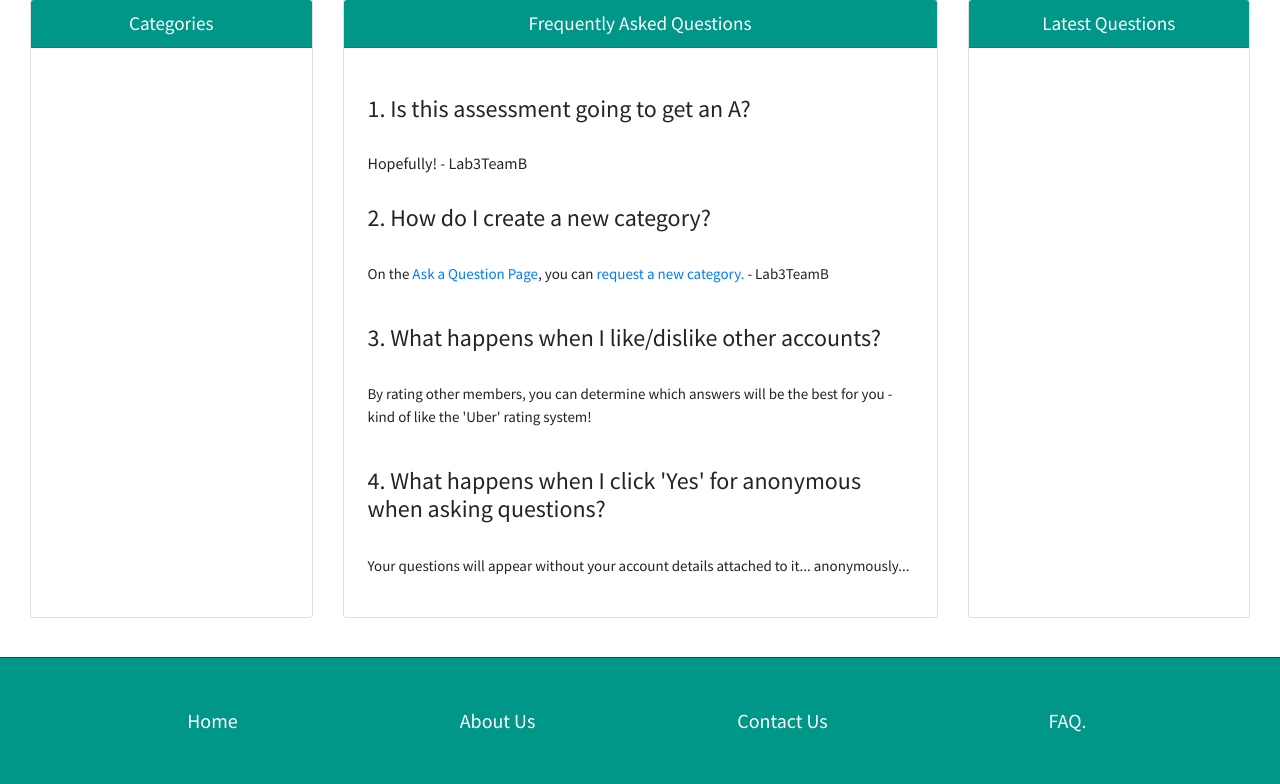
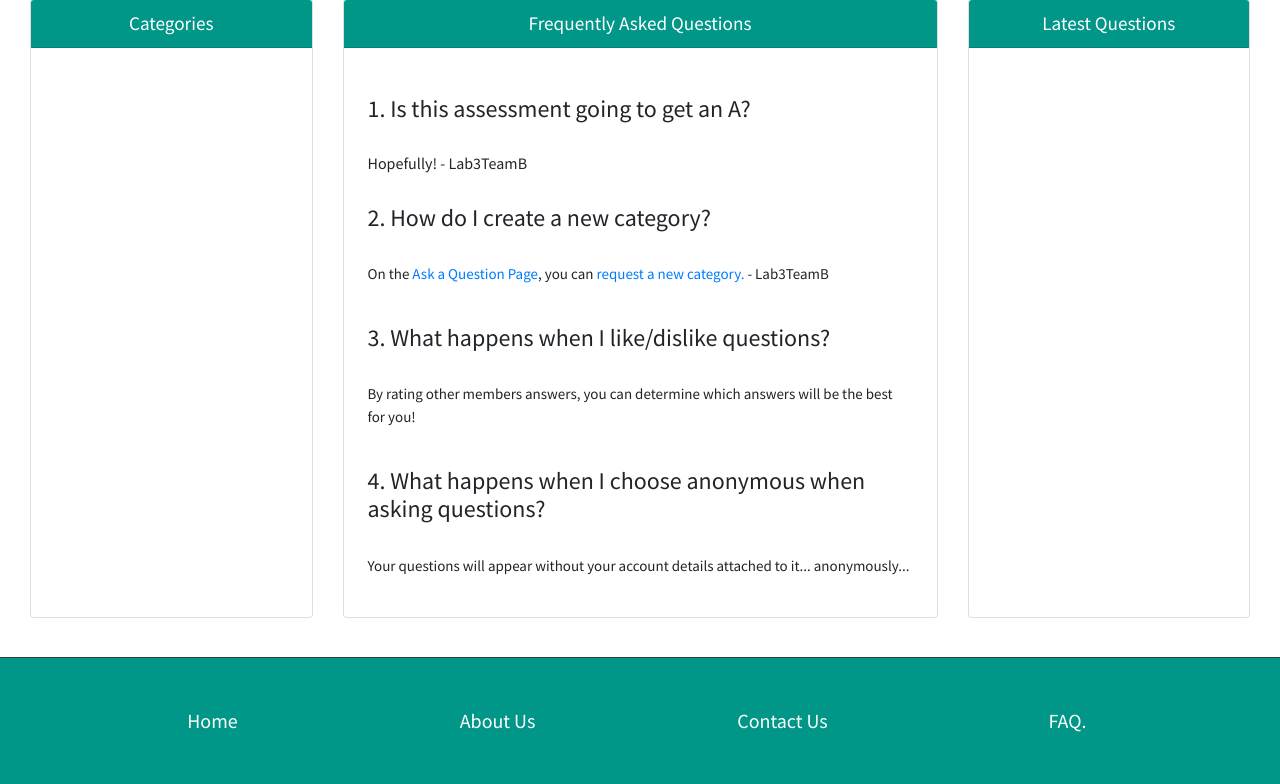
Before and after one commit to 2324127m/ask_students_project, a Django app: page /faq/ in a window 1280 px wide. Shown: the part 74-858 px from the top of the page. Run offline with Django 3.2, Linux system fonts and the light colour scheme; data that the repository does not hold is empty; some libraries are stand-ins or nearby versions.

Commit message:
fixed spelling mistakes in FAQ

```diff
--- a/templates/ask_students/faq.html
+++ b/templates/ask_students/faq.html
@@ -20,12 +20,11 @@
 		<p> On the <a href="{% url 'ask_question'  %}">Ask a Question Page</a>,
 		you can <a href="{% url 'request_category' %}">request a new category. </a> - Lab3TeamB </p>
 		<br/>
-		<h4> 3. What happens when I like/dislike other accounts? </h4>
+		<h4> 3. What happens when I like/dislike questions? </h4>
 		<br/>
-		<p> By rating other members, you can determine which answers will be the best for you
-		- kind of like the 'Uber' rating system! </p>
+		<p> By rating other members answers, you can determine which answers will be the best for you! </p>
 		<br/>
-		<h4> 4. What happens when I click 'Yes' for anonymous when asking questions? </h4>
+		<h4> 4. What happens when I choose anonymous when asking questions? </h4>
 		<br/>
 		<p> Your questions will appear without your account details attached to it... anonymously... </p>
 	</div>
```
